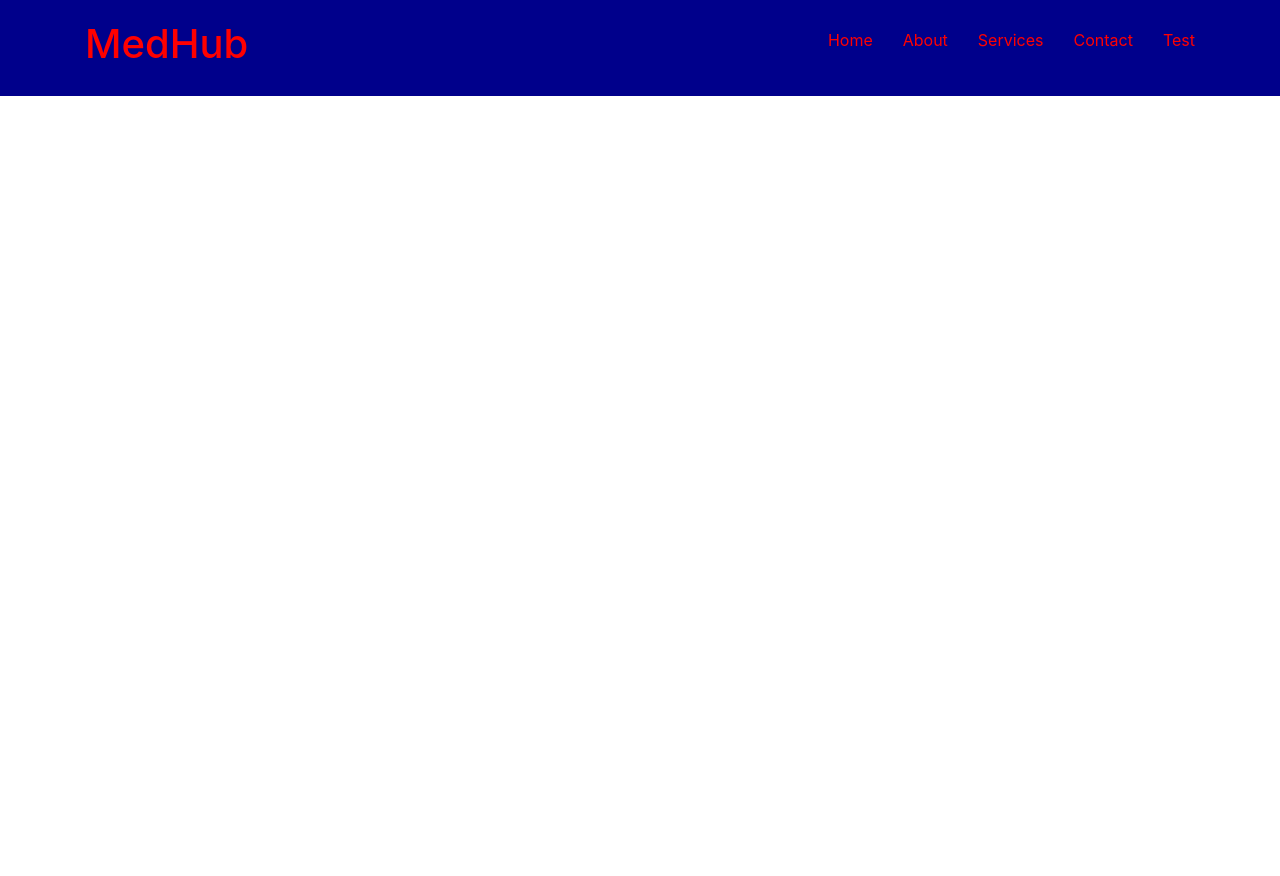
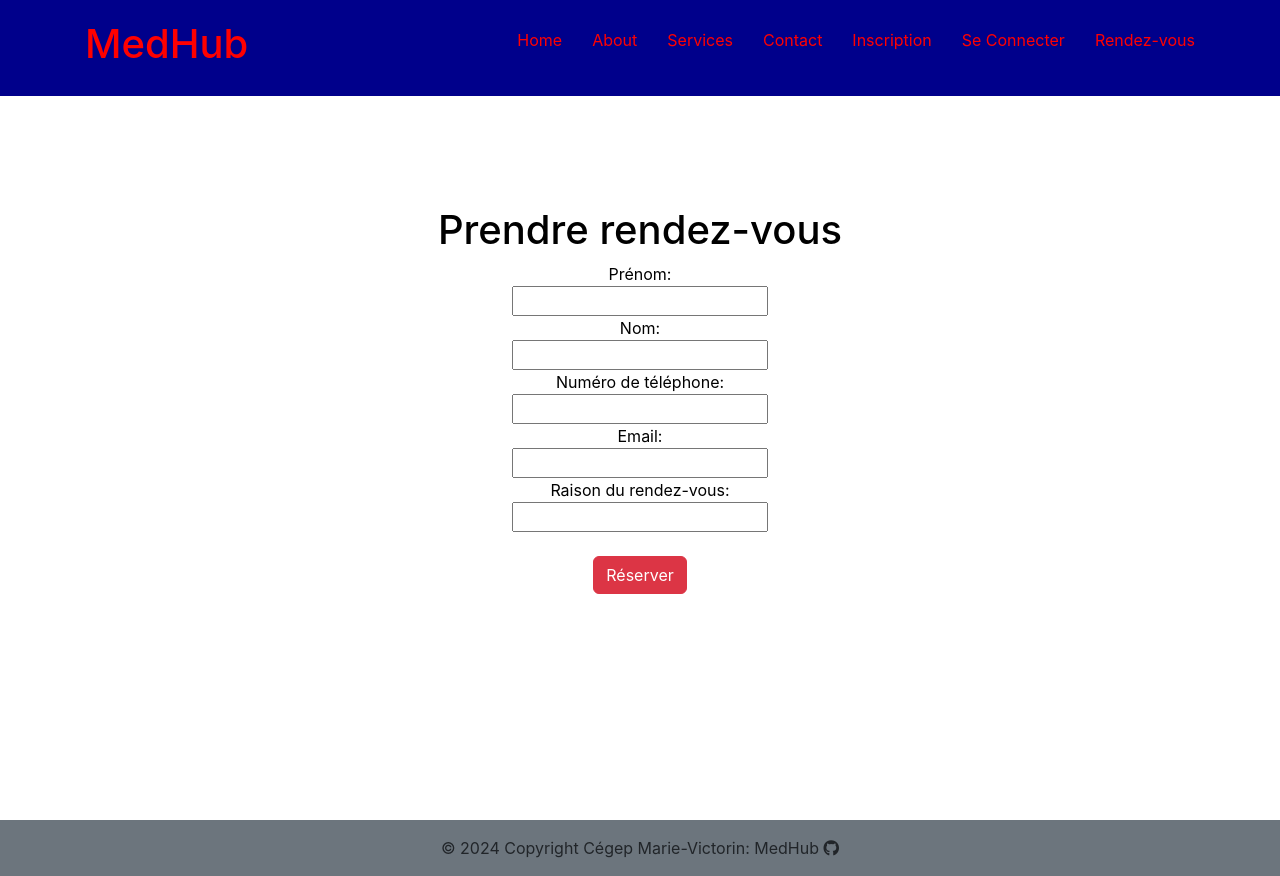
Before and after one commit to Yves-Shaheem/applicationWeb, a React (Create React App) app in the folder frontend/: page /RendezVous in a window 1280 px wide. Before the commit the page ends 800 px from the top, so only its background shows below. Built offline with nearby package versions, Linux system fonts and the light colour scheme.

Commit message:
Frontend V2

```diff
--- a/frontend/src/App.css
+++ b/frontend/src/App.css
@@ -59,7 +59,6 @@
   display: flex;
   align-items: center;
   text-align: center;
-  position: relative;
   margin-bottom: 20px;
   z-index: -2;
 }
--- a/frontend/src/App.js
+++ b/frontend/src/App.js
@@ -4,6 +4,13 @@ import NavBar from './Navbar';
 import  Home from './Composants/Home'
 import About from './Composants/About'
 import Footer2 from './Composants/Footer2';
+import Services from './Composants/Services'
+import Contact from "./Composants/Contact"
+import NotFound from './Composants/NotFound';
+import Inscription from './Composants/Inscription';
+import SeConnecter from './Composants/SeConnecter';
+import RendezVous from './Composants/RendezVous';
+import TermsOfUse from './Composants/TermsOfUse';
 
 function App() {
   return (
@@ -14,6 +21,14 @@ function App() {
         <Routes>
           <Route path='/' element={<Home/>} />
           <Route path='/About' element={<About/>} />
+          <Route path='/Services' element={<Services />} />
+          <Route path='/Contact' element={<Contact/>}/>
+          <Route path="*" element={<NotFound/>} />
+          <Route path="/Inscription" element={<Inscription/>} />
+          <Route path="/SeConnecter" element={<SeConnecter/>} />
+          <Route path="/RendezVous" element={<RendezVous/>} />
+          <Route path="/TermsOfUse" element={<TermsOfUse/>} />
+
         </Routes>
       </div>
     </BrowserRouter>
--- /dev/null
+++ b/frontend/src/Composants/Contact.js
@@ -0,0 +1,11 @@
+function Contact() {
+    return(
+        <div className="hero">
+            <div className="container">
+                <h1>Page Contact</h1>
+            </div>
+        </div>
+    )
+}
+
+export default Contact;
--- a/frontend/src/Composants/Footer2.js
+++ b/frontend/src/Composants/Footer2.js
@@ -2,7 +2,7 @@ import React from "react";
 
 function Footer2(){
     return(
-        <div className=" text-center py-3">© 2024 Copyright Cégep Marie-Victorin: MedHub
+        <div className=" text-center py-3 bg-secondary">© 2024 Copyright Cégep Marie-Victorin: MedHub
         <a href="https://github.com/Yves-Shaheem/applicationWeb.git" className="text-dark" style={{textDecoration:"none"}}> <i  class="fa-brands fa-github fa-1x "></i></a>
         </div>
     )
--- /dev/null
+++ b/frontend/src/Composants/Inscription.js
@@ -0,0 +1,51 @@
+import { Link } from "react-router-dom"
+
+
+function Inscription(){
+    return(
+
+
+        <div className="hero">
+            <div className="col-12">
+                <h1>Inscriptions</h1>
+                <form  method="get">
+                <div>
+            Prénom: <br />
+            <input type="text" name="firstname" />
+          </div>
+
+          <div>
+            Nom: <br />
+            <input type="text" name="lastname" />
+          </div>
+
+          <div>
+            RAMQ: <br />
+            <input type="text" name="ramq" maxLength={12}/>
+          </div>
+
+          <div>
+            Email: <br />
+            <input type="text" name="email" />
+          </div>
+
+          <div>
+            Password: <br />
+            <input type="password" name="password" />
+          </div>
+          <br></br>
+          <input type="checkbox" name="TermsOfUse" value="" /> &nbsp;
+
+              <Link to="/TermsOfUse">Accept terms of use.</Link>
+
+            <br></br><br></br>
+          <button type="button" className="btn btn-primary">Inscrivez-vous</button>
+            </form>
+            </div>
+
+        </div>
+    )
+
+
+}
+export default Inscription;
--- /dev/null
+++ b/frontend/src/Composants/NotFound.js
@@ -0,0 +1,12 @@
+function NotFound() {
+    return (
+        <div className="hero">
+        <div className="container">
+            <h1>Oups!</h1>
+            <h2>404 - La page n'a pas été trouvé 😞</h2>
+        </div>
+      </div>
+    );
+  }
+
+  export default NotFound;
--- /dev/null
+++ b/frontend/src/Composants/RendezVous.js
@@ -0,0 +1,43 @@
+function RendezVous(){
+    return(
+        <div className="hero">
+            <div className="col-12">
+                <h1>Prendre rendez-vous</h1>
+                <form  method="get">
+                <div>
+            Prénom: <br />
+            <input type="text" name="firstname" />
+          </div>
+
+          <div>
+            Nom: <br />
+            <input type="text" name="lastname" />
+          </div>
+
+          <div>
+            Numéro de téléphone: <br />
+            <input type="text" name="ramq" maxLength={12}/>
+          </div>
+
+          <div>
+            Email: <br />
+            <input type="text" name="email" />
+          </div>
+
+          <div>
+            Raison du rendez-vous: <br />
+            <input type="text" name="raison" />
+          </div>
+          <br></br>
+          <button type="button" className="btn btn-danger">Réserver</button>
+            </form>
+            </div>
+
+
+
+        </div>
+
+
+    )
+}
+export default RendezVous;
--- /dev/null
+++ b/frontend/src/Composants/SeConnecter.js
@@ -0,0 +1,33 @@
+import { Link } from "react-router-dom"
+
+function SeConnecter() {
+    return(
+        <div className="hero">
+            <div className="col-12">
+                <h1>Se connecter...</h1>
+                <form method="get">
+                <div>
+                Code : <br />
+                <input type="text" name="code" />
+                </div>
+                <div>
+                Password: <br />
+                <input type="password" name="password" />
+          </div>
+          <br/>
+            <button type="button" className="btn btn-primary">Connectez-vous</button>
+
+                </form>
+
+            <h3> Vous n'avez pas de compte?</h3>
+
+            <li>
+                <Link to="/Inscription">Inscrivez-vous ici.</Link>
+            </li>
+
+                </div>
+            </div>
+    )
+}
+
+export default SeConnecter;
--- /dev/null
+++ b/frontend/src/Composants/Services.js
@@ -0,0 +1,11 @@
+function Services() {
+    return(
+        <div className="hero">
+            <div className="container">
+                <h1>Page Services</h1>
+            </div>
+        </div>
+    )
+}
+
+export default Services;
--- /dev/null
+++ b/frontend/src/Composants/TermsOfUse.js
@@ -0,0 +1,16 @@
+function TermsOfUse() {
+    return (
+        <div className="hero">
+            <div className="container">
+                <h1>TERMS OF USE</h1>
+                <p>Lorem ipsum dolor sit amet, consectetur adipiscing elit. Nam quis placerat risus. Nam vulputate commodo finibus. Quisque quam eros, vehicula ac sodales ut, ullamcorper non turpis. Pellentesque lacinia lacus eget tempor accumsan. Duis vestibulum eros orci, sit amet luctus ante sagittis sed. Sed enim nunc, maximus non ligula sed, gravida placerat sem. Nam id lectus in metus tempus scelerisque. Vivamus convallis pharetra commodo. Nulla nunc justo, pharetra nec elit in, dignissim fringilla tellus. Integer id velit tellus. Etiam cursus risus sit amet laoreet porttitor. Etiam fringilla tincidunt felis, sit amet aliquam magna.
+                    Suspendisse tincidunt, nibh sit amet dictum consectetur, nulla risus pellentesque orci, et varius mauris sapien eu nunc. Suspendisse diam risus, pellentesque fermentum luctus eu, scelerisque vel nunc. Nunc feugiat dictum quam et efficitur. In finibus elementum pretium. Morbi at mauris eget erat posuere vulputate eget vel arcu. Sed vitae consectetur metus. Orci varius natoque penatibus et magnis dis parturient montes, nascetur ridiculus mus. Fusce nec blandit ligula. Cras egestas justo orci, in consectetur augue cursus ut. Integer quis risus eget ante commodo mollis. In hac habitasse platea dictumst. Cras tempus feugiat velit venenatis convallis.
+                    In non dapibus purus. Nunc pellentesque tristique mi eu consectetur. Nullam vitae ligula sit amet massa sodales elementum. Integer dictum lectus sit amet laoreet semper. Curabitur vel nulla ante. Ut bibendum ex in nisl ultricies maximus. Quisque maximus lectus sed felis imperdiet viverra.
+                    Nam tempor turpis malesuada enim scelerisque pretium. Sed et dolor tincidunt, fringilla libero a, mollis neque. In hac habitasse platea dictumst. Nulla gravida nunc a eros fringilla placerat. Suspendisse tincidunt mollis metus a tristique. Quisque porta facilisis dignissim. Mauris accumsan dolor sit amet elementum tincidunt.
+                    Sed sed nunc sit amet purus vehicula tincidunt et sit amet libero. Maecenas tincidunt felis nec sagittis ornare. Etiam gravida volutpat tempus. Vestibulum ante ipsum primis in faucibus orci luctus et ultrices posuere cubilia curae; Aenean congue ullamcorper erat a interdum. Morbi mollis nec magna at ornare. Nam sed facilisis lectus. Fusce varius finibus dui vitae sagittis. Morbi at mollis justo.</p>
+            </div>
+        </div>
+    )
+}
+
+export default TermsOfUse;
--- a/frontend/src/Navbar.js
+++ b/frontend/src/Navbar.js
@@ -22,9 +22,18 @@ const NavBar = () => {
                     <li>
                         <Link to="/Contact">Contact</Link>
                     </li>
+
                     <li>
-                        <Link to="https://github.com/Yves-Shaheem/applicationWeb.git">Test</Link>
+                        <Link to="/Inscription">Inscription</Link>
                     </li>
+                    <li>
+                        <Link to="/SeConnecter">Se Connecter</Link>
+                    </li>
+                    <li>
+                        <Link to="/RendezVous">Rendez-vous</Link>
+                    </li>
+
+
                 </ul>
             </div>
         </nav>
```
Also changed, not shown: frontend/src/NavbarUsers.js (added, +38 -0 lines).
